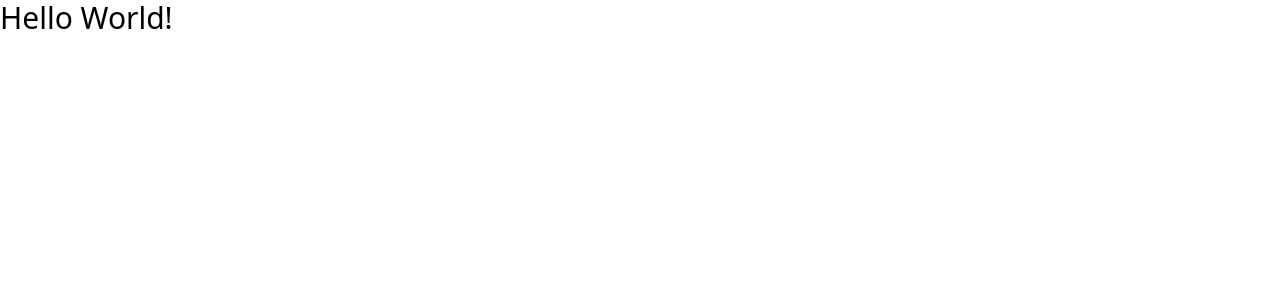
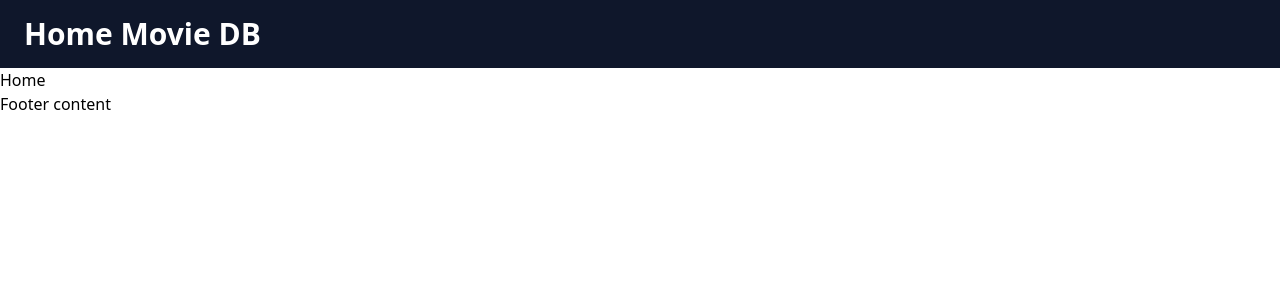
Before and after one commit to AlexDor18/home-movie-db, a React (Vite) app in the folder home-movie-db-frontend/: page / in a window 1280 px wide. Shown: the top 300 px of the page. Built offline with nearby package versions, Linux system fonts and the light colour scheme.

Commit message:
feat: initial layout

```diff
--- a/home-movie-db-frontend/src/App.tsx
+++ b/home-movie-db-frontend/src/App.tsx
@@ -1,6 +1,17 @@
+import { BrowserRouter, Route, Routes } from "react-router"
+import NotFoundPage from "./pages/NotFoundPage"
+import Layout from "./pages/Layout"
+
 function App() {
   return (
-      <h1 className='text-3xl'>Hello World!</h1>
+    <BrowserRouter>
+      <Routes>
+        <Route path='/' element={<Layout />}>
+          <Route index element={<h1>Home</h1>} />
+          <Route path='*' element={<NotFoundPage />} />
+        </Route>
+      </Routes>
+    </BrowserRouter>
   )
 }
 
--- /dev/null
+++ b/home-movie-db-frontend/src/components/Header/Header.tsx
@@ -0,0 +1,9 @@
+import React from 'react'
+
+export const Header: React.FC = () => {
+  return (
+    <header className="bg-slate-900 text-white py-4 px-6 flex justify-between">
+      <h1 className="text-3xl font-bold">Home Movie DB</h1>
+    </header>
+  )
+}
--- a/home-movie-db-frontend/src/main.tsx
+++ b/home-movie-db-frontend/src/main.tsx
@@ -1,17 +1,10 @@
 import { StrictMode } from 'react'
 import { createRoot } from 'react-dom/client'
+import App from './App.tsx'
 import './index.css'
-import App from './App.tsx'
-import { BrowserRouter, Route, Routes } from 'react-router'
-import NotFoundPage from './pages/NotFoundPage.tsx'
 
 createRoot(document.getElementById('root')!).render(
   <StrictMode>
-    <BrowserRouter>
-      <Routes>
-        <Route path='/' element={<App />} />
-        <Route path='*' element={<NotFoundPage />} />
-      </Routes>
-    </BrowserRouter>
+    <App />
   </StrictMode>,
 )
--- /dev/null
+++ b/home-movie-db-frontend/src/pages/Layout.tsx
@@ -0,0 +1,16 @@
+import { Outlet } from "react-router";
+import { Header } from "../components/Header/Header";
+
+const Layout: React.FC = () => {
+  return (
+    <div className="layout">
+      <Header />
+      <Outlet />
+      <footer className="layout-footer">
+        <p>Footer content</p>
+      </footer>
+    </div>
+  );
+};
+
+export default Layout;
```
Also changed, not shown: 1 other file (tests, documents, lock files or other folders).
